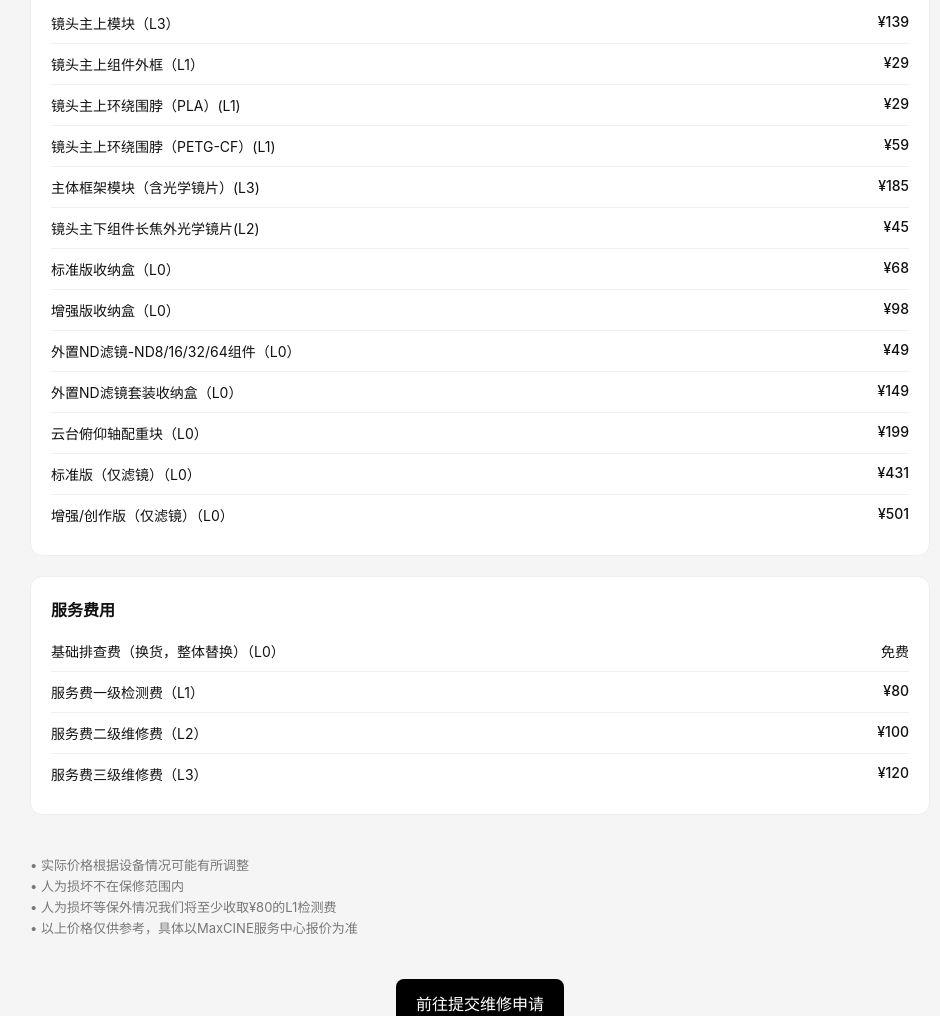
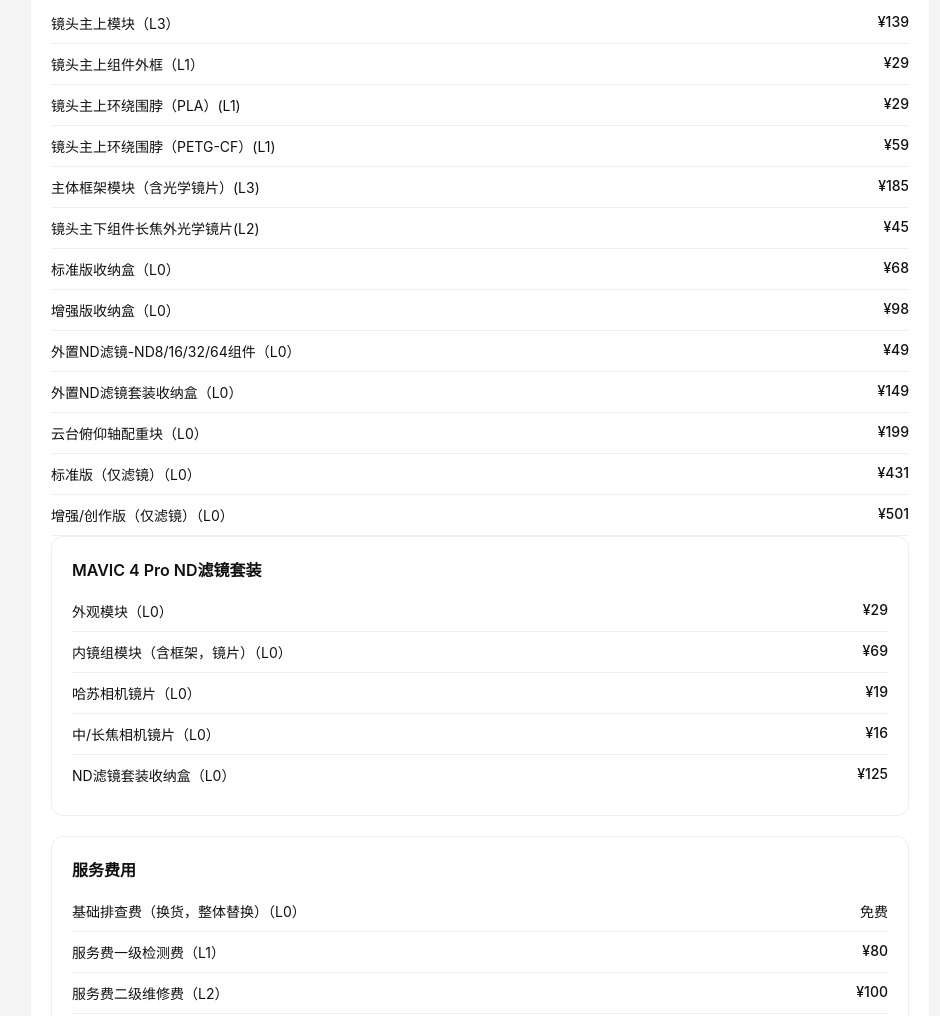
Before and after one commit to MaxCINE-Lab/MaxCINE, a plain HTML site: page repair-pricing/index.html in a window 1280 px wide. Shown: the part 381-1397 px from the top of the page, without its empty margins (160-1100 px from the left). Drawn offline with Linux system fonts and the light colour scheme.

Commit message:
Update index.html

```diff
--- a/repair-pricing/index.html
+++ b/repair-pricing/index.html
@@ -166,6 +166,29 @@
       <span class="price">¥501</span>
     </div>
 
+    <div class="price-card">
+    <div class="price-title">MAVIC 4 Pro ND滤镜套装</div>
+
+      <div class="price-row">
+      <span>外观模块（L0）</span>
+      <span class="price">¥29</span>
+    </div>
+      <div class="price-row">
+      <span>内镜组模块（含框架，镜片）（L0）</span>
+      <span class="price">¥69</span>
+    </div>
+     <div class="price-row">
+      <span>哈苏相机镜片（L0）</span>
+      <span class="price">¥19</span>
+    </div>
+      <div class="price-row">
+      <span>中/长焦相机镜片（L0）</span>
+      <span class="price">¥16</span>
+    </div>
+       <div class="price-row">
+      <span>ND滤镜套装收纳盒（L0）</span>
+      <span class="price">¥125</span>
+    </div>
 </div>
   <!-- 服务 -->
   <div class="price-card">
```
